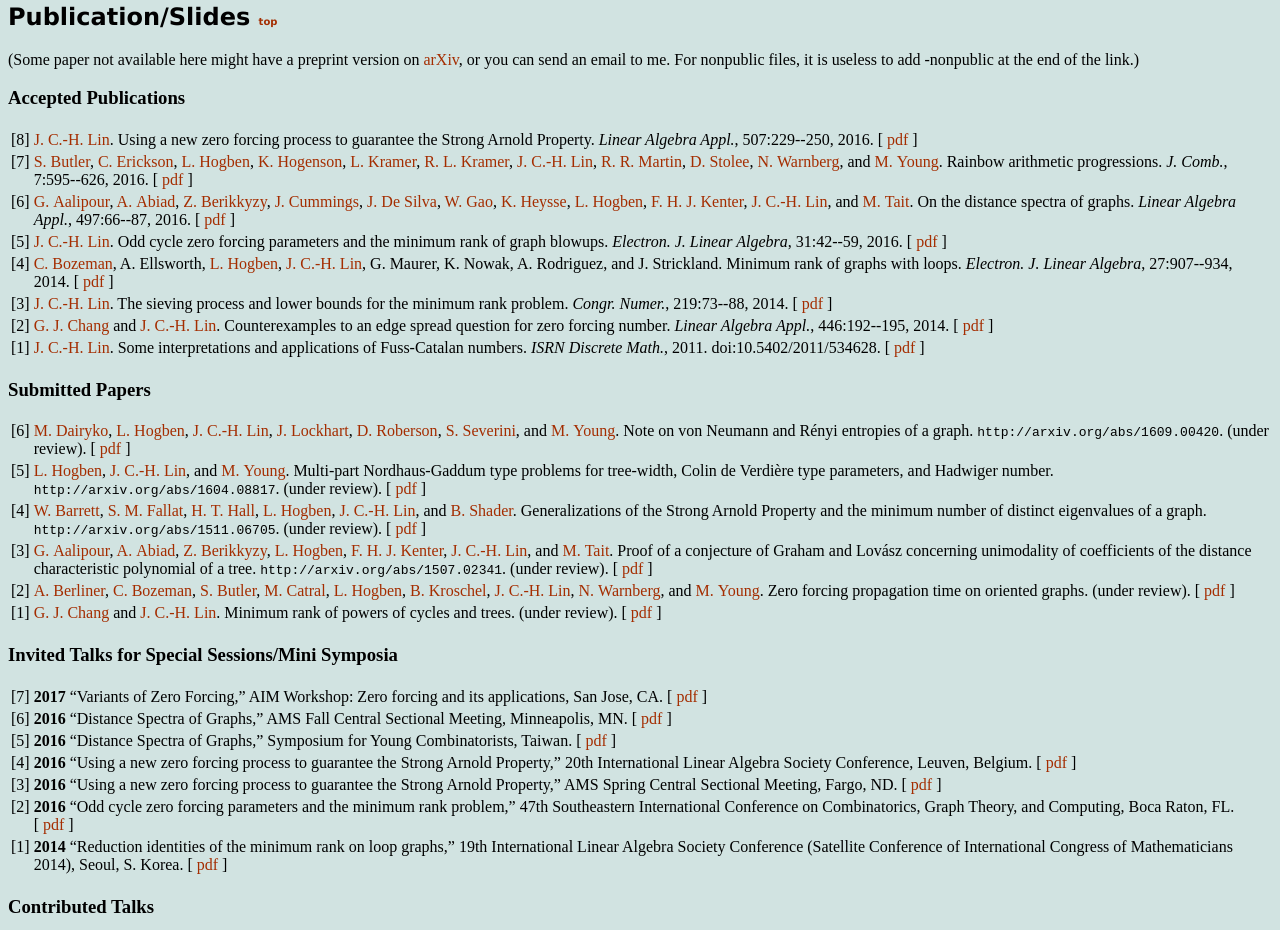
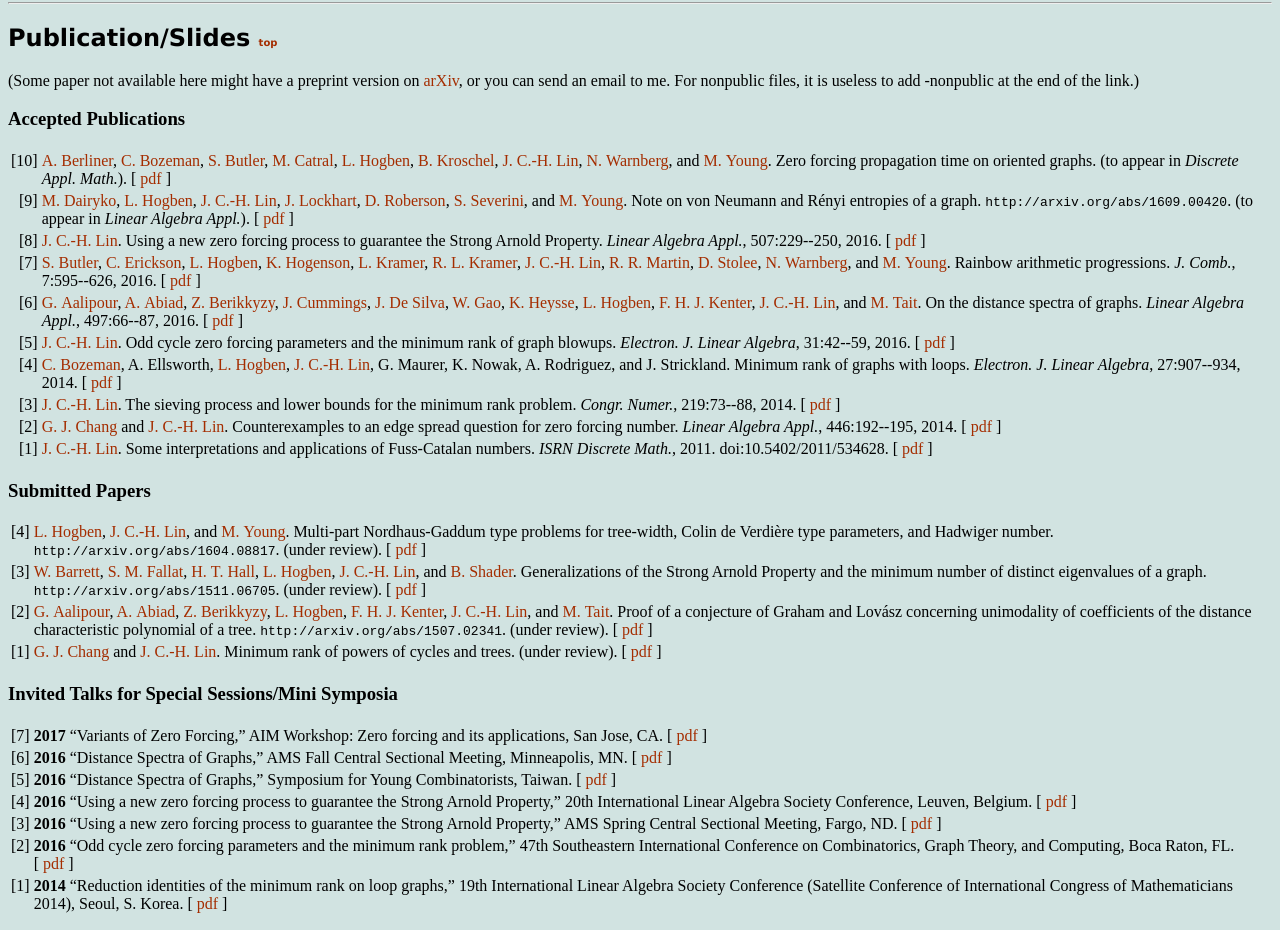
Before and after one commit to jephianlin/jephianlin.github.io, a plain HTML site: page index.html in a window 1280 px wide. Shown: the part 548-1478 px from the top of the page. Drawn offline with Linux system fonts and the light colour scheme.

Commit message:
Update papers ZDigraph Entropy

```diff
--- a/accepted.html
+++ b/accepted.html
@@ -6,6 +6,49 @@
 
 
 <table>
+
+<tr valign="top">
+<td align="right" class="bibtexnumber">
+[<a name="ZPropDi">10</a>]
+</td>
+<td class="bibtexitem">
+<a href="http://www.stolaf.edu/people/berliner/">A.&nbsp;Berliner</a>,
+  <a href="http://cbozeman.public.iastate.edu/">C.&nbsp;Bozeman</a>,
+  <a href="http://orion.math.iastate.edu/butler/">S.&nbsp;Butler</a>,
+  <a href="http://www.cs.xu.edu/~catralm/">M.&nbsp;Catral</a>,
+  <a href="http://orion.math.iastate.edu/lhogben/">L.&nbsp;Hogben</a>,
+  <a href="https://www.stthomas.edu/mathematics/faculty/kroschel-brenda.html">B.&nbsp;Kroschel</a>,
+  <a href="http://jephianlin.github.io/">J.&nbsp;C.-H.&nbsp;Lin</a>,
+  <a href="https://www.uwlax.edu/profile/nwarnberg/">N.&nbsp;Warnberg</a>, and
+  <a href="http://orion.math.iastate.edu/myoung/">M.&nbsp;Young</a>.
+ Zero forcing propagation time on oriented graphs.
+ (to appear in <em>Discrete Appl. Math.</em>).
+[&nbsp;<a href="https://cloud.sagemath.com/72c1de6f-9c9b-4d02-9b00-8ebbdb927f73/raw/Publications/Articles/ZPropDi.pdf">pdf</a>&nbsp;]
+
+</td>
+</tr>
+
+
+<tr valign="top">
+<td align="right" class="bibtexnumber">
+[<a name="entropy">9</a>]
+</td>
+<td class="bibtexitem">
+<a href="https://math.iastate.edu/directory/michael-dairyko/">M.&nbsp;Dairyko</a>,
+  <a href="http://orion.math.iastate.edu/lhogben/">L.&nbsp;Hogben</a>,
+  <a href="http://jephianlin.github.io/">J.&nbsp;C.-H.&nbsp;Lin</a>,
+  <a href="http://joshualockhart.neocities.org/">J.&nbsp;Lockhart</a>,
+  <a href="https://sites.google.com/site/davideroberson/">D.&nbsp;Roberson</a>,
+  <a href="http://www.ucl.ac.uk/~ucapsse/">S.&nbsp;Severini</a>, and
+  <a href="http://orion.math.iastate.edu/myoung/">M.&nbsp;Young</a>.
+ Note on von Neumann and R&eacute;nyi entropies of a graph.
+ <tt>http://arxiv.org/abs/1609.00420</tt>.
+ (to appear in <em>Linear Algebra Appl.</em>).
+[&nbsp;<a href="https://cloud.sagemath.com/72c1de6f-9c9b-4d02-9b00-8ebbdb927f73/raw/Publications/Articles/entropy.pdf">pdf</a>&nbsp;]
+
+</td>
+</tr>
+
 
 <tr valign="top">
 <td align="right" class="bibtexnumber">
--- a/index.html
+++ b/index.html
@@ -81,7 +81,7 @@
     <article>
         <img src="Jephian_pic.jpg" alt="Jephian_pic" style="float:right">
         <p>
-            I am currently in the 4th year of my Math PhD program at <a href="https://math.iastate.edu/">Iowa State University</a>, under the supervision of <a href="http://orion.math.iastate.edu/lhogben/">Leslie Hogben</a> and <a href="http://orion.math.iastate.edu/butler/">Steve Butler</a>.  My research interests are:
+            I am currently in the 4th year of my Math PhD program at <a href="https://math.iastate.edu/">Iowa State University</a>, under the supervision of <a href="http://orion.math.iastate.edu/lhogben/">Leslie Hogben</a> and <a href="http://orion.math.iastate.edu/butler/">Steve Butler</a>.  I will graduate this year and do my postdoctoral research at <a href="http://www.math.uvic.ca/">University of Victoria</a>, working with <a href="https://www.math.uvic.ca/faculty/pvdd/">Pauline van den Driessche</a>.  My research interests are:
         </p>
         <ul id="interest">
             <li>Graph Theory and Matrix Theory</li>
--- a/submitted.html
+++ b/submitted.html
@@ -9,28 +9,7 @@
 
 <tr valign="top">
 <td align="right" class="bibtexnumber">
-[<a name="entropy">6</a>]
-</td>
-<td class="bibtexitem">
-<a href="https://math.iastate.edu/directory/michael-dairyko/">M.&nbsp;Dairyko</a>,
-  <a href="http://orion.math.iastate.edu/lhogben/">L.&nbsp;Hogben</a>,
-  <a href="http://jephianlin.github.io/">J.&nbsp;C.-H.&nbsp;Lin</a>,
-  <a href="http://joshualockhart.neocities.org/">J.&nbsp;Lockhart</a>,
-  <a href="https://sites.google.com/site/davideroberson/">D.&nbsp;Roberson</a>,
-  <a href="http://www.ucl.ac.uk/~ucapsse/">S.&nbsp;Severini</a>, and
-  <a href="http://orion.math.iastate.edu/myoung/">M.&nbsp;Young</a>.
- Note on von Neumann and R&eacute;nyi entropies of a graph.
- <tt>http://arxiv.org/abs/1609.00420</tt>.
- (under review).
-[&nbsp;<a href="https://cloud.sagemath.com/72c1de6f-9c9b-4d02-9b00-8ebbdb927f73/raw/Publications/Articles/entropy.pdf">pdf</a>&nbsp;]
-
-</td>
-</tr>
-
-
-<tr valign="top">
-<td align="right" class="bibtexnumber">
-[<a name="MultiNG">5</a>]
+[<a name="MultiNG">4</a>]
 </td>
 <td class="bibtexitem">
 <a href="http://orion.math.iastate.edu/lhogben/">L.&nbsp;Hogben</a>,
@@ -48,7 +27,7 @@
 
 <tr valign="top">
 <td align="right" class="bibtexnumber">
-[<a name="gSAP">4</a>]
+[<a name="gSAP">3</a>]
 </td>
 <td class="bibtexitem">
 <a href="https://math.byu.edu/?mtt_page=wayne-w-barrett">W.&nbsp;Barrett</a>,
@@ -69,7 +48,7 @@
 
 <tr valign="top">
 <td align="right" class="bibtexnumber">
-[<a name="GRWCds1">3</a>]
+[<a name="GRWCds1">2</a>]
 </td>
 <td class="bibtexitem">
 <a href="http://math.ucdenver.edu/~ghodrat.aalipour/">G.&nbsp;Aalipour</a>,
@@ -92,28 +71,6 @@
 
 <tr valign="top">
 <td align="right" class="bibtexnumber">
-[<a name="ZPropDi">2</a>]
-</td>
-<td class="bibtexitem">
-<a href="http://www.stolaf.edu/people/berliner/">A.&nbsp;Berliner</a>,
-  <a href="http://cbozeman.public.iastate.edu/">C.&nbsp;Bozeman</a>,
-  <a href="http://orion.math.iastate.edu/butler/">S.&nbsp;Butler</a>,
-  <a href="http://www.cs.xu.edu/~catralm/">M.&nbsp;Catral</a>,
-  <a href="http://orion.math.iastate.edu/lhogben/">L.&nbsp;Hogben</a>,
-  <a href="https://www.stthomas.edu/mathematics/faculty/kroschel-brenda.html">B.&nbsp;Kroschel</a>,
-  <a href="http://jephianlin.github.io/">J.&nbsp;C.-H.&nbsp;Lin</a>,
-  <a href="https://www.uwlax.edu/profile/nwarnberg/">N.&nbsp;Warnberg</a>, and
-  <a href="http://orion.math.iastate.edu/myoung/">M.&nbsp;Young</a>.
- Zero forcing propagation time on oriented graphs.
- (under review).
-[&nbsp;<a href="https://cloud.sagemath.com/72c1de6f-9c9b-4d02-9b00-8ebbdb927f73/raw/Publications/Articles/ZPropDi.pdf">pdf</a>&nbsp;]
-
-</td>
-</tr>
-
-
-<tr valign="top">
-<td align="right" class="bibtexnumber">
 [<a name="GJpower">1</a>]
 </td>
 <td class="bibtexitem">
```
